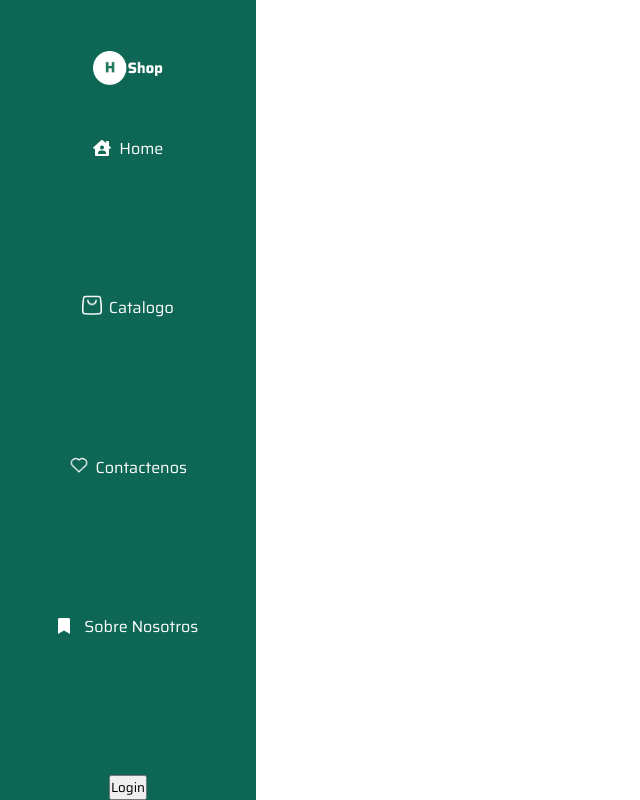
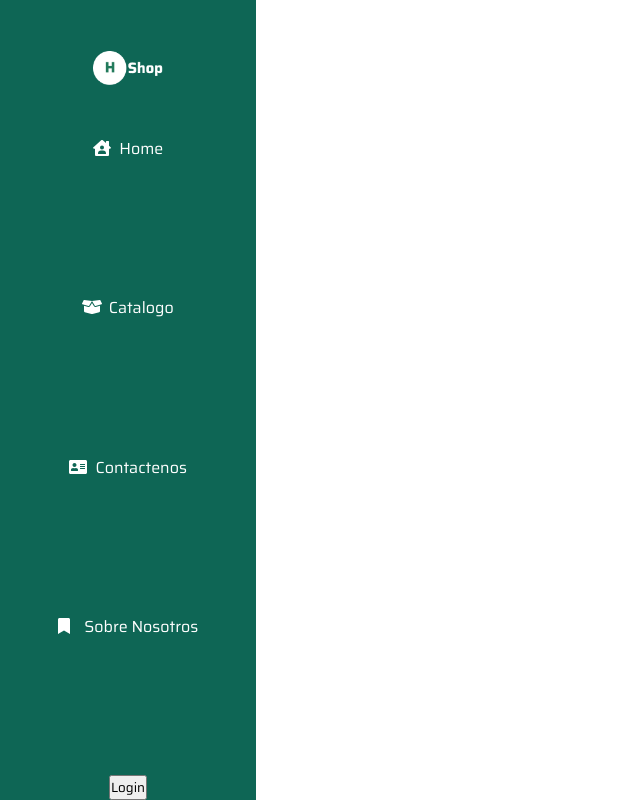
Before and after one commit to guidoabelleira/E-Commerce-PF10, a React (Create React App) app in the folder client/: page / in a window 1280 px wide. Shown: the whole page, without its empty margins (0-640 px from the left). Built offline with nearby package versions, Linux system fonts and the light colour scheme.

Commit message:
Icons nav

```diff
--- a/client/src/components/NavBar/NavBar.jsx
+++ b/client/src/components/NavBar/NavBar.jsx
@@ -1,15 +1,15 @@
 import { Link } from "react-router-dom";
 import style from "./NavBar.module.css";
 // import AboutUs from "../img/AboutUs.png";
-import ContactUs from "../img/ContacUs.png";
-import Home from "../img/Home.png";
+// import ContactUs from "../img/ContacUs.png";
+// import Home from "../img/Home.png";
 import LogoProvi from "../img/LogoProvi.png";
-import Products from "../img/Products.png";
-import Profile from "../img/Profile.png";
+// import Products from "../img/Products.png";
+// import Profile from "../img/Profile.png";
 
 // FONT AWEASOME
 import {FontAwesomeIcon} from '@fortawesome/react-fontawesome';
-import {faHouseUser, faWarehouse, faAddressCard, faEnvelopeSquare, faBookmark, faBoxOpen, faPlusSquare} from '@fortawesome/free-solid-svg-icons';
+import {faHouseUser, faUser, faAddressCard, faEnvelopeSquare, faBookmark, faBoxOpen, faPlusSquare} from '@fortawesome/free-solid-svg-icons';
 
 //auth0
 import {useAuth0} from "@auth0/auth0-react"
@@ -33,7 +33,8 @@ export default function NavBar() {
             </div>
             <div className={style.mainBttn}>
                 <Link className={style.mainBttn} to="/Profile">
-                    <img src={Profile} alt="profile"/>
+                    {/* <img src={Profile} alt="profile"/>  */}
+                    <i><FontAwesomeIcon icon={faUser}/></i>
                     <p>
                         Mi cuenta
                     </p>
@@ -41,7 +42,8 @@ export default function NavBar() {
             </div>
             <div className={style.mainBttn}>
                 <Link className={style.mainBttn}to="/products">
-                    <img src={Products} alt="Products"/>
+                    {/* <img src={Products} alt="Products"/>  */}
+                    <i><FontAwesomeIcon icon={faBoxOpen}/></i>
                     <p>
                         Catalogo
                     </p>
@@ -49,7 +51,8 @@ export default function NavBar() {
             </div>
             <div className={style.mainBttn}>
                 <Link className={style.mainBttn} to="/addProduct">
-                    <img src={Profile} alt="add Product"/>
+                    {/* <img src={Profile} alt="add Product"/>  */}
+                    <i><FontAwesomeIcon icon={faPlusSquare}/></i>
                     <p>
                         Agregar Productos
                     </p>
@@ -57,7 +60,8 @@ export default function NavBar() {
             </div>
             <div className={style.mainBttn}>
                 <Link className={style.mainBttn} to="/ContactUs">
-                    <img src={ContactUs} alt="contactUs"/>
+                    {/* <img src={ContactUs} alt="contactUs"/>  */}
+                    <i><FontAwesomeIcon icon={faAddressCard}/></i>
                     <p>
                         Contactenos
                     </p>
@@ -95,7 +99,7 @@ export default function NavBar() {
 
             <div className={style.mainBttn}>
                 <Link className={style.mainBttn}to="/products">
-                    <img src={Products} alt="Products"/>
+                    <i><FontAwesomeIcon icon={faBoxOpen}/></i>
                     <p>
                         Catalogo
                     </p>
@@ -103,7 +107,7 @@ export default function NavBar() {
             </div>
             <div className={style.mainBttn}>
                 <Link className={style.mainBttn} to="/ContactUs">
-                    <img src={ContactUs} alt="contactUs"/>
+                    <i><FontAwesomeIcon icon={faAddressCard}/></i>
                     <p>
                         Contactenos
                     </p>
@@ -111,8 +115,6 @@ export default function NavBar() {
             </div>
             <div className={style.mainBttn}>
                 <Link className={style.mainBttn} to="/about">
-                    {/* <img src={faBookmark} alt="aboutUs"/>  */}
-                    {/* Prueba Guido */}
                     <i><FontAwesomeIcon icon={faBookmark}/></i>
                     <p>
                         Sobre Nosotros
--- a/client/src/components/ProfileButton/ProfileButton.jsx
+++ b/client/src/components/ProfileButton/ProfileButton.jsx
@@ -1,6 +1,9 @@
 import {useAuth0} from "@auth0/auth0-react"
 import React from "react"
 import {NavLink as Link} from "react-router-dom"
+import {FontAwesomeIcon} from '@fortawesome/react-fontawesome';
+import {faUserCircle} from '@fortawesome/free-solid-svg-icons';
+
 import style from "./ProfileButton.module.css"
 export default function ProfileButton() {
     const {loginWithRedirect, isAuthenticated,user,isLoading} = useAuth0()
@@ -18,7 +21,9 @@ export default function ProfileButton() {
            )
     } else {
         return(//aqui va la imagen que haga alusion a un perfil
-            <button type="button" onClick={loginWithRedirect}>debo ser una imagen</button>
+            <button type="button" onClick={loginWithRedirect}>
+                <i><FontAwesomeIcon icon={faUserCircle}/></i>
+            </button>
         )
     }
 }
```
